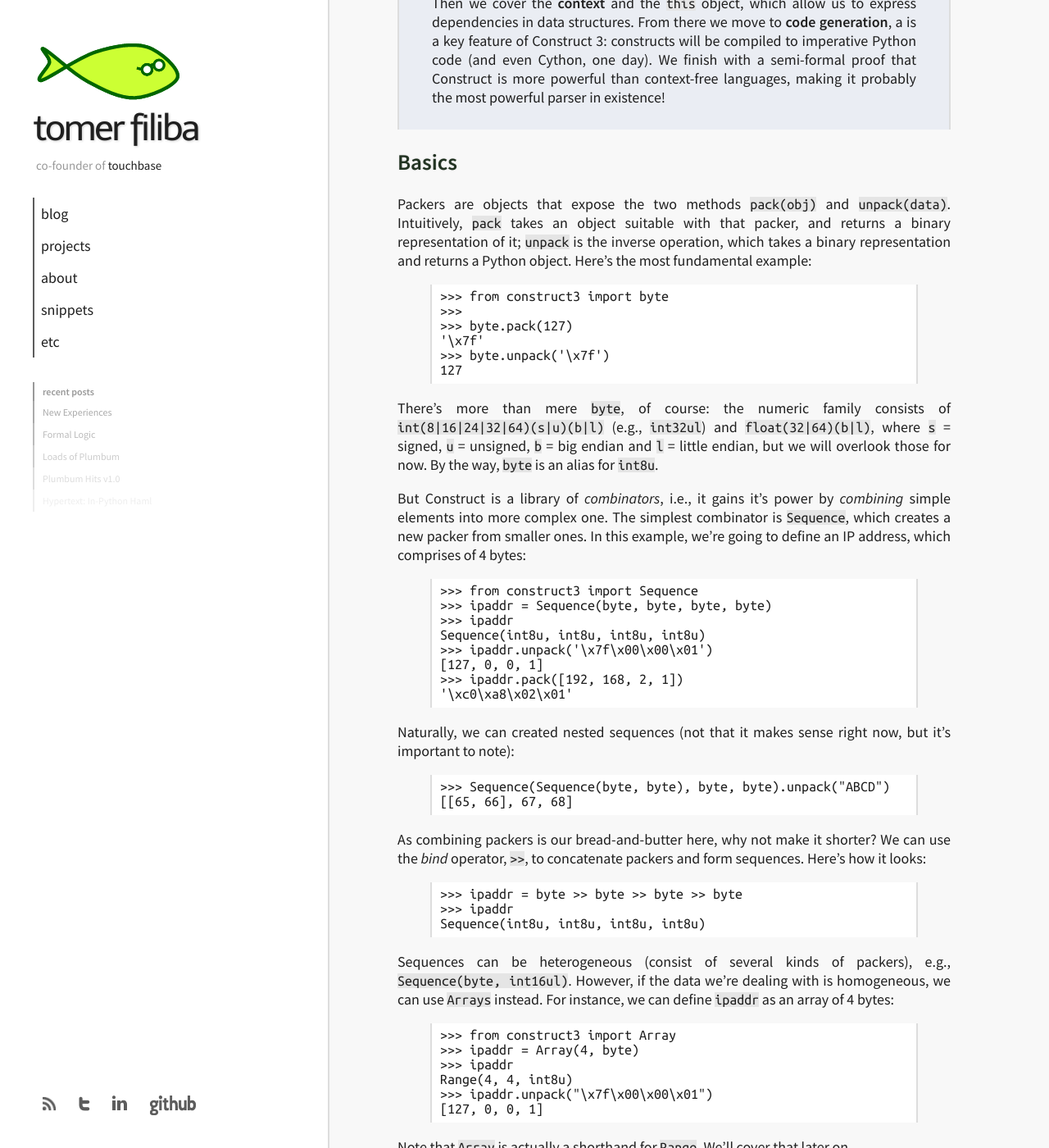
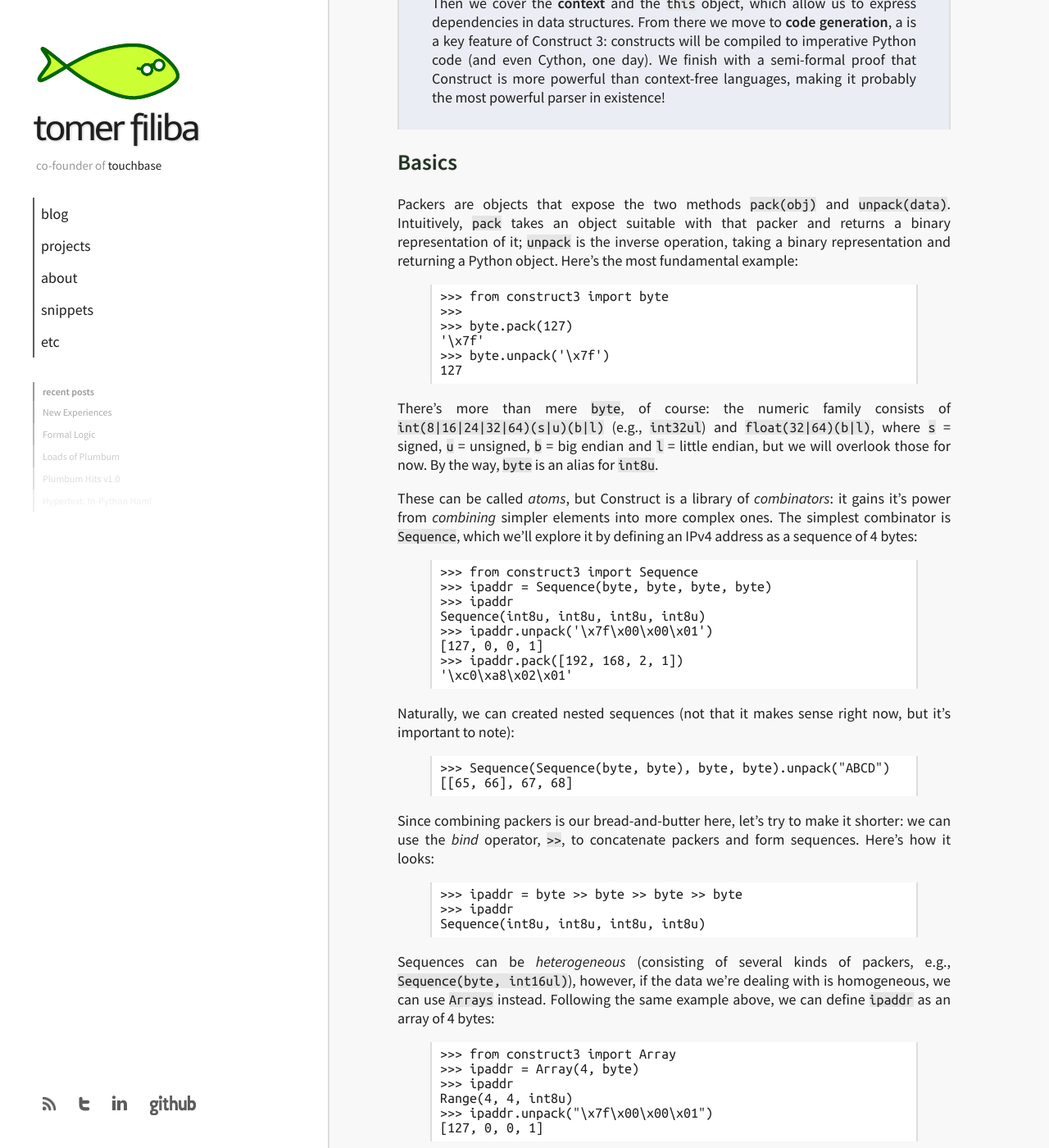
Before and after one commit to tomerfiliba/tomerfiliba.github.io, a Jekyll site: the page built from blog/_posts/2012-12-24-Construct3-Survey.md, in a window 1280 px wide and 1400 px high, scrolled down 839 px. Shown: the whole window at 82% size. Built offline with Jekyll 4.4.1, drawn with Linux system fonts in a browser that asks for light colours; Markdown is read by kramdown in place of the engine named in the settings; some of the changed text lies outside the part shown.

Commit message:
construct3

```diff
--- a/blog/_posts/2012-12-24-Construct3-Survey.md
+++ b/blog/_posts/2012-12-24-Construct3-Survey.md
@@ -45,8 +45,8 @@ that Construct is more powerful than context-free languages, making it probably
 ## Basics ##
 
 Packers are objects that expose the two methods ``pack(obj)`` and ``unpack(data)``. Intuitively, ``pack`` takes an
-object suitable with that packer, and returns a binary representation of it; ``unpack`` is the inverse operation,
-which takes a binary representation and returns a Python object. Here's the most fundamental example:
+object suitable with that packer and returns a binary representation of it; ``unpack`` is the inverse operation,
+taking a binary representation and returning a Python object. Here's the most fundamental example:
 
 {% highlight pycon %}
 >>> from construct3 import byte
@@ -61,9 +61,9 @@ There's more than mere ``byte``, of course: the numeric family consists of ``int
 (e.g., ``int32ul``) and ``float(32|64)(b|l)``, where ``s`` = signed, ``u`` = unsigned, ``b`` = big endian and
 ``l`` = little endian, but we will overlook those for now. By the way, ``byte`` is an alias for ``int8u``.
 
-But Construct is a library of *combinators*, i.e., it gains it's power by *combining* simple elements into more
-complex one. The simplest combinator is ``Sequence``, which creates a new packer from smaller ones. In this example,
-we're going to define an IP address, which comprises of 4 bytes:
+These can be called *atoms*, but Construct is a library of *combinators*: it gains it's power from *combining*
+simpler elements into more complex ones. The simplest combinator is ``Sequence``, which we'll explore it by
+defining an IPv4 address as a sequence of 4 bytes:
 
 {% highlight pycon %}
 >>> from construct3 import Sequence
@@ -83,7 +83,7 @@ Naturally, we can created nested sequences (not that it makes sense right now, b
 [[65, 66], 67, 68]
 {% endhighlight %}
 
-As combining packers is our bread-and-butter here, why not make it shorter? We can use the *bind* operator,
+Since combining packers is our bread-and-butter here, let's try to make it shorter: we can use the *bind* operator,
 ``>>``, to concatenate packers and form sequences. Here's how it looks:
 
 {% highlight pycon %}
@@ -92,9 +92,9 @@ As combining packers is our bread-and-butter here, why not make it shorter? We c
 Sequence(int8u, int8u, int8u, int8u)
 {% endhighlight %}
 
-Sequences can be heterogeneous (consist of several kinds of packers), e.g., ``Sequence(byte, int16ul)``. However,
-if the data we're dealing with is homogeneous, we can use ``Arrays`` instead. For instance, we can define ``ipaddr``
-as an array of 4 bytes:
+Sequences can be *heterogeneous* (consisting of several kinds of packers, e.g., ``Sequence(byte, int16ul)``), however,
+if the data we're dealing with is homogeneous, we can use ``Arrays`` instead. Following the same example above,
+we can define ``ipaddr`` as an array of 4 bytes:
 
 {% highlight pycon %}
 >>> from construct3 import Array
```
Also changed, not shown: other parts of blog/_posts/2012-12-24-Construct3-Survey.md (+5 -5 lines).
